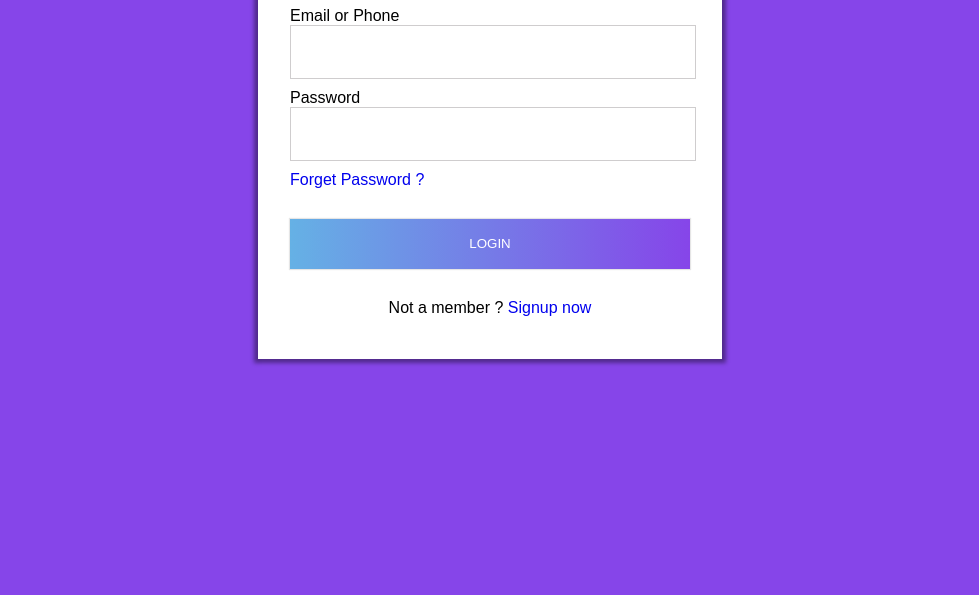
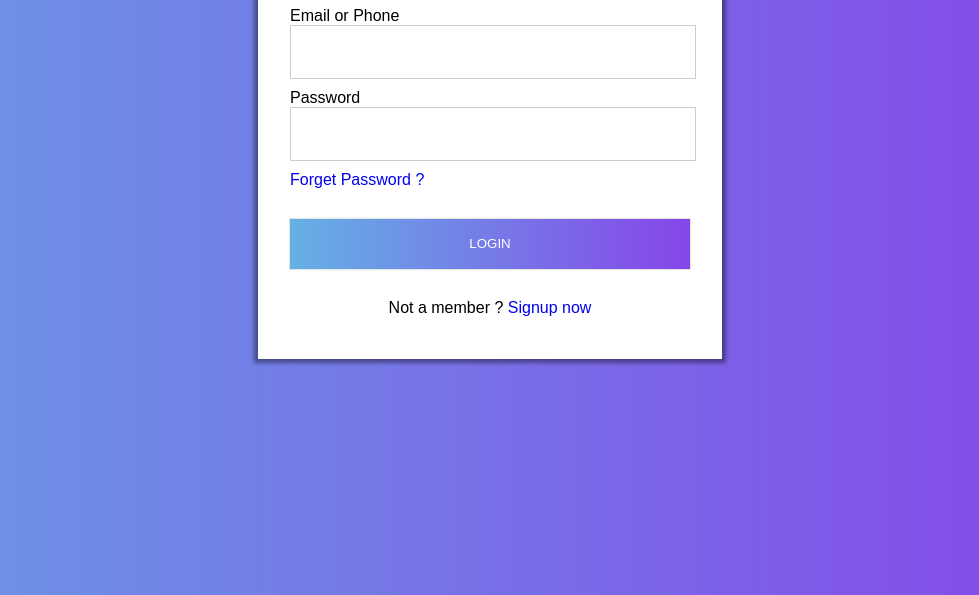
Before and after one commit to payalpayaldhaker/CSS-FORM-DESGIN, a plain HTML site: page index.html in a window 1280 px wide. Shown: the part 205-800 px from the top of the page, without its empty margins (150-1129 px from the left). Drawn offline with Linux system fonts and the light colour scheme.

Commit message:
ghgfgfgf

```diff
--- a/index.html
+++ b/index.html
@@ -7,7 +7,7 @@
     <title>Document</title>
     <style>
             body{
-                background-image: -webkit-linear-gradient(left, #8645e9,#8645e9);
+                background-image: -webkit-linear-gradient(left, #6a9ae6,#8645e9);
                 font-family: Arial, Helvetica, sans-serif;
                 margin: auto;
 
```
